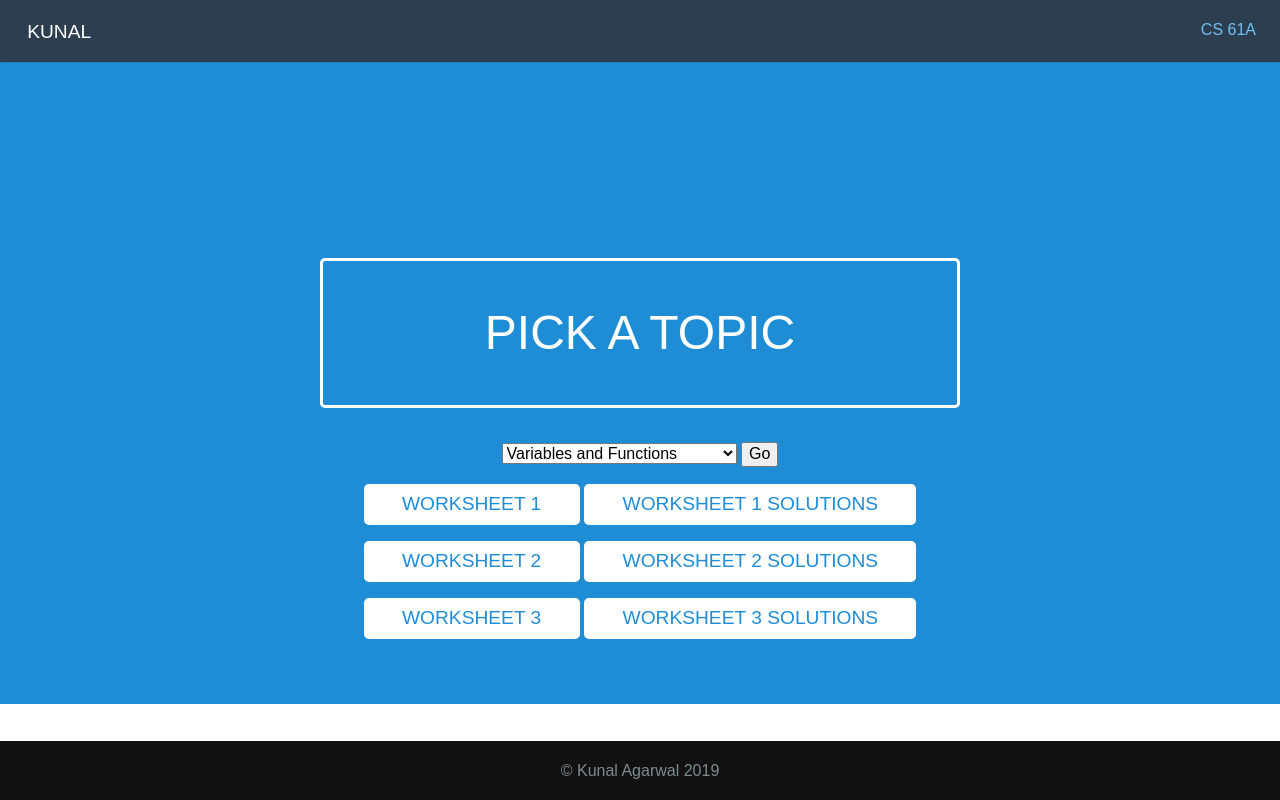
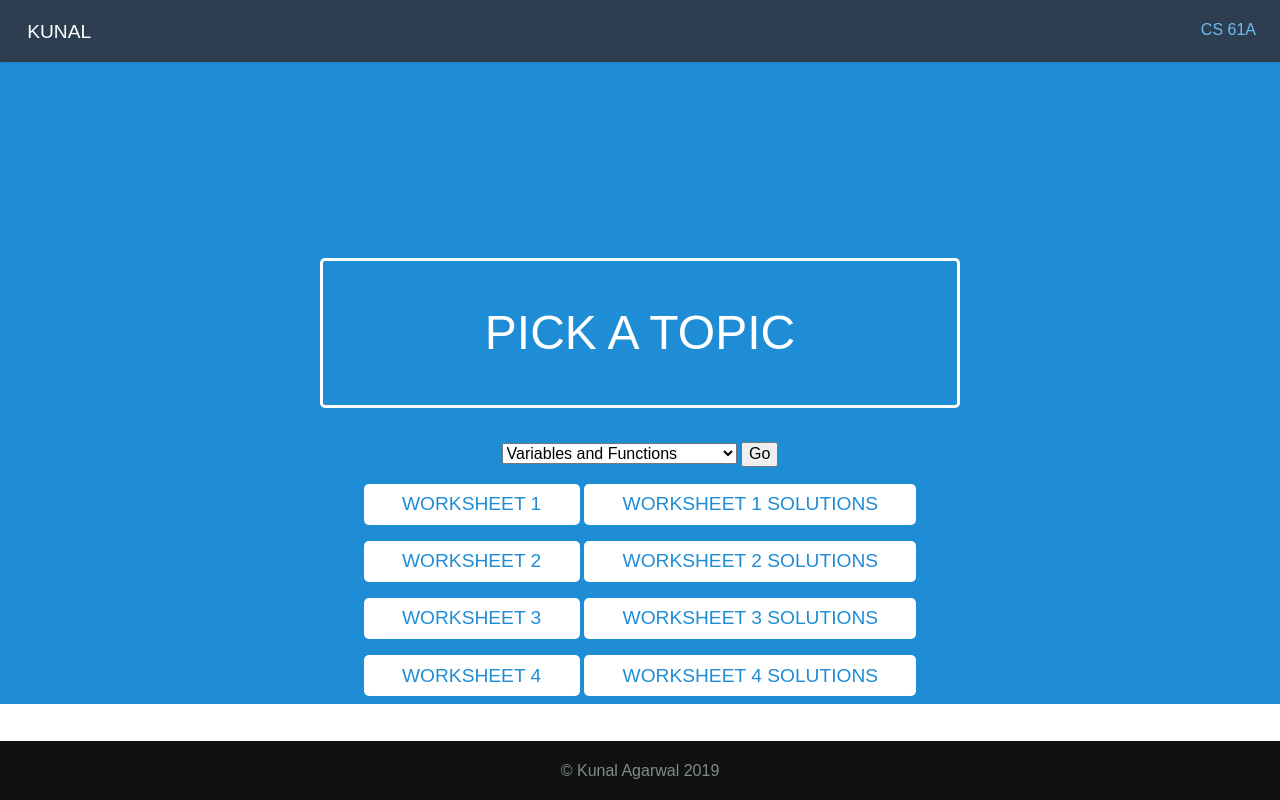
Before and after one commit to westernguy2/personal, a Django app: page /pick_topics/ in a window 1280 px wide. Run offline with Django 3.2, Linux system fonts and the light colour scheme; some libraries are stand-ins or nearby versions.

Commit message:
added media and worksheets

```diff
--- a/templates/home.html
+++ b/templates/home.html
@@ -48,6 +48,7 @@
   padding: 20px;
   border: 1px solid #888;
   width: 80%;
+  text-align: center;
 }
 
 /* The Close Button */
@@ -118,6 +119,7 @@
                     <!-- Modal content -->
                     <div class="modal-content">
                         <span class="close">&times;</span>
+                        <img width="400" alt="File Icons" class="pure-img-responsive" src="{% static 'amazons.gif' %}">
                         <p>Some text in the Modal1..</p>
                     </div>
 
--- a/worksheets/templates/worksheets/pick_topic.html
+++ b/worksheets/templates/worksheets/pick_topic.html
@@ -107,6 +107,14 @@
 
         </p>
         <p>
+            <a href="{% static 'Worksheet_4.pdf' %}" class="pure-button pure-button-primary">Worksheet 4</a>
+            <a href="{% static 'Worksheet_4_Solutions.pdf' %}" class="pure-button pure-button-primary">Worksheet 4 Solutions</a>
+
+
+        </p>
+
+
+        <p>
     </div>
 </div>
 
```
Also changed, not shown: personal/static/amazons.gif (added), 2 other files.
